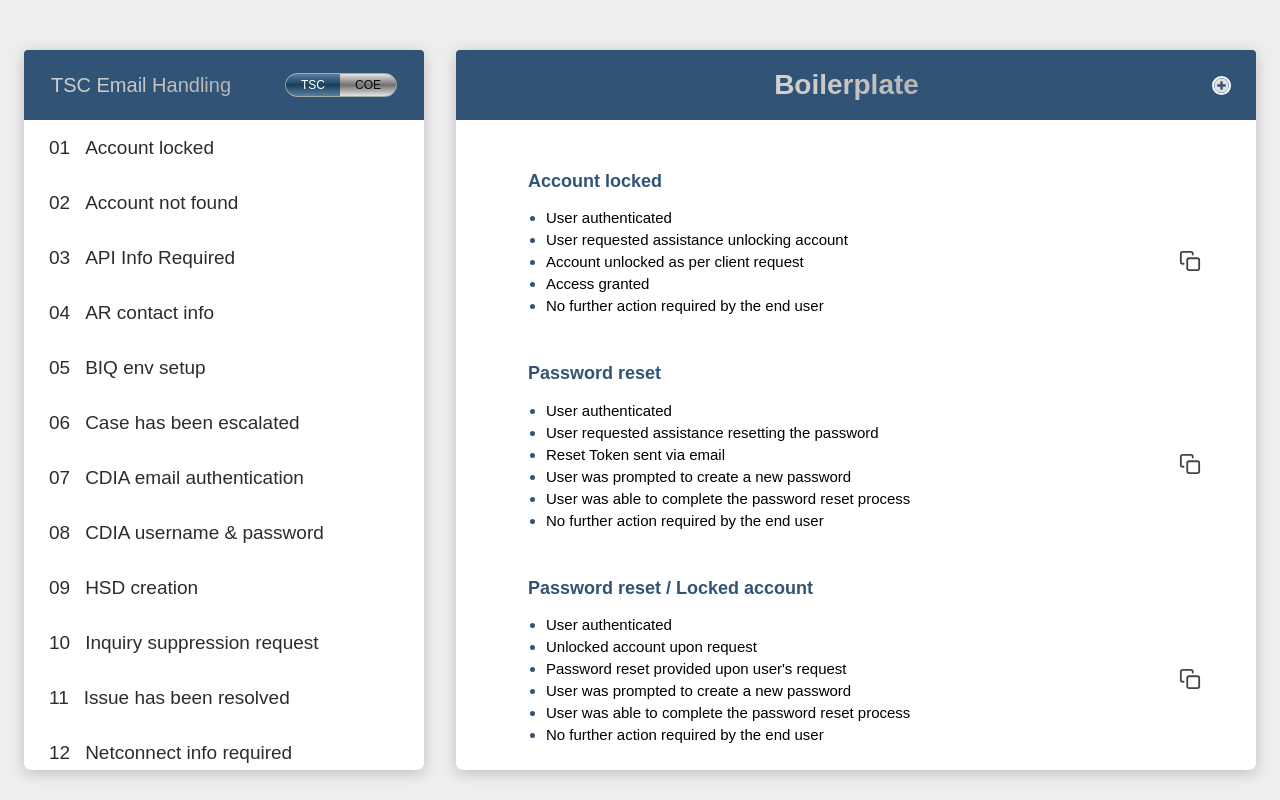
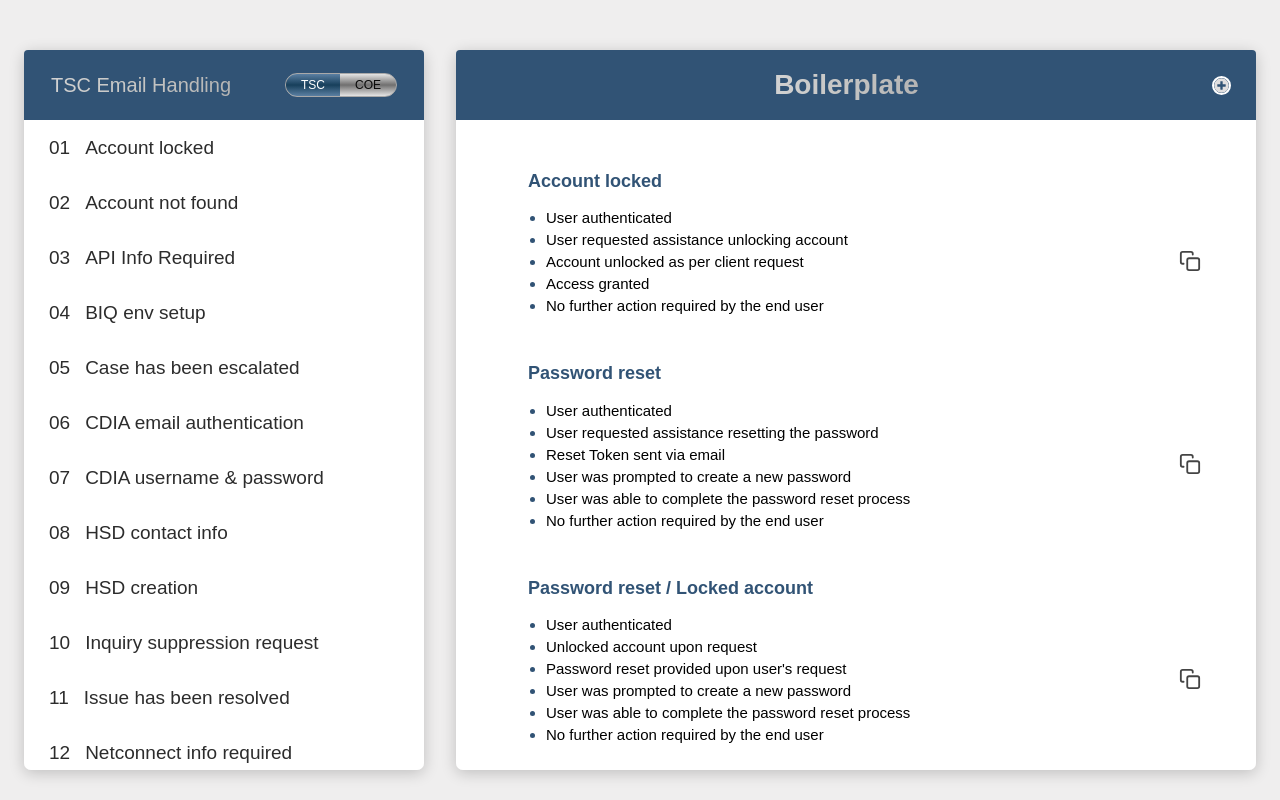
Before and after one commit to kingkongfrom/email-templates, a React (Vite) app: page / in a window 1280 px wide. Built offline with nearby package versions, Linux system fonts and the light colour scheme.

Commit message:
Removing AR Contact Info

```diff
--- a/src/components/EmailDetails.jsx
+++ b/src/components/EmailDetails.jsx
@@ -21,7 +21,7 @@ import AscendHandover from "./coe/AscendHandover";
 import IncidentEscalated from "./coe/IncidentEscalated";
 import { initialState, reducer } from "../reducer";
 import NetconnectInfoRequired from "./emails/NetconnectInfoRequired";
-import ARContactInfo from "./emails/ARContactInfo";
+import HSDContactInfo from "./emails/HSDContactInfo.jsx";
 
 /**
  * Component to display email details based on the selected email type.
@@ -44,7 +44,7 @@ const EmailDetails = ({ selectedEmail }) => {
         incidentNumber,
         phoneNumber,
         shortDescription,
-        accountRepName,
+        hsdName,
         encryption,
     }, dispatch] = useReducer(reducer, initialState);
 
@@ -69,7 +69,7 @@ const EmailDetails = ({ selectedEmail }) => {
         "Ascend handover": AscendHandover,
         "Incident has been escalated": IncidentEscalated,
         "Netconnect info required": NetconnectInfoRequired,
-        "AR contact info": ARContactInfo,
+        "HSD contact info": HSDContactInfo,
     };
 
     // Retrieve the component corresponding to the selected email
@@ -95,7 +95,7 @@ const EmailDetails = ({ selectedEmail }) => {
                             emailAddress={emailAddress}
                             phoneNumber={phoneNumber}
                             shortDescription={shortDescription}
-                            accountRepName={accountRepName}
+                            hsdName={hsdName}
                             encryption={encryption}
                         />
                         {/* Render subject component */}
@@ -121,7 +121,7 @@ const EmailDetails = ({ selectedEmail }) => {
                                 phoneNumber,
                                 shortDescription,
                                 incidentNumber,
-                                accountRepName,
+                                hsdName,
                                 encryption,
                             }} />
                         )}
--- a/src/components/emails/ARContactInfo.jsx
+++ b/src/components/emails/HSDContactInfo.jsx
@@ -2,11 +2,10 @@ import useCopyToClipboard from "../../hooks/useCopyToClipboard.js";
 import { Fragment } from "react";
 import capitalize from "../../utils/capitalize.js";
 import { boilerplate } from "../../data/data.js";
-import { FiCopy } from "react-icons/fi";
 import { ToastContainer } from "react-toastify";
 import IconComponent from "../ui/IconComponent.jsx";
 
-const ARContactInfo = ({ clientName, caseNumber, accountRepName, emailAddress }) => {
+const HSDContactInfo = ({ clientName, caseNumber, hsdName, emailAddress }) => {
     const [jsxContentRef, copyToClipboard] = useCopyToClipboard();
 
     return (
@@ -29,10 +28,10 @@ const ARContactInfo = ({ clientName, caseNumber, accountRepName, emailAddress })
                         <br/>
                     </Fragment>
                 )}
-                <p>Please reach out to your Experian Account Representative for further assistance.</p>
+                <p>Please reach out to your Head Security Designate for further assistance.</p>
                 <br/>
-                <h4>Account rep contact info:</h4>
-                <p>Name: <span className="bold">{accountRepName}</span></p>
+                <h4>Head Security Designate contact info:</h4>
+                <p>Name: <span className="bold">{hsdName}</span></p>
                 <p>Email address: <span className="bold">{emailAddress}</span></p>
                 <br/>
                 <p>{boilerplate.closing} <span className="bold">{boilerplate.tscContactNumber}</span></p>
@@ -44,4 +43,4 @@ const ARContactInfo = ({ clientName, caseNumber, accountRepName, emailAddress })
         </Fragment>
     );
 };
-export default ARContactInfo;
+export default HSDContactInfo;
--- a/src/components/ui/InputFields.jsx
+++ b/src/components/ui/InputFields.jsx
@@ -37,7 +37,7 @@ const InputFields = ({
                          emailAddress,
                          phoneNumber,
                          shortDescription,
-                         accountRepName,
+                         hsdName,
                      }) => {
 
     /**
@@ -112,18 +112,18 @@ const InputFields = ({
             condition: selectedEmail.name === "Ascend handover"
         },
         {
-            name: "accountRepName",
-            value: accountRepName,
-            setter: value => setInputValue(dispatch, { type: "setAccountRepName", payload: value }),
-            placeholder: "Account Rep Name",
-            condition: selectedEmail.name === "AR contact info",
+            name: "HSDContactInfo",
+            value: hsdName,
+            setter: value => setInputValue(dispatch, { type: "setHsdName", payload: value }),
+            placeholder: "HSD Name",
+            condition: selectedEmail.name === "HSD contact info",
         },
         {
             name: "emailAddress",
             value: emailAddress,
             setter: value => setInputValue(dispatch, { type: "setEmailAddress", payload: value }),
             placeholder: "Email address",
-            condition: selectedEmail.name === "Ascend handover" || selectedEmail.name === "AR contact info",
+            condition: selectedEmail.name === "Ascend handover" || selectedEmail.name === "HSD contact info",
             className: "email-input"
         },
         {
--- a/src/data/data.js
+++ b/src/data/data.js
@@ -120,8 +120,8 @@ export const emails = [
                 favorite: false,
             },
             {
-                name: "AR contact info",
-                subject: "Account Representative contact info",
+                name: "HSD contact info",
+                subject: "Head Security Designate contact info",
                 type: "TSC",
                 favorite: false,
             },
--- a/src/reducer.js
+++ b/src/reducer.js
@@ -15,7 +15,7 @@ const initialState = {
     incidentNumber: "",
     phoneNumber: "",
     shortDescription: "",
-    accountRepName: "",
+    hsdName: "",
     encryption: false,
 };
 
@@ -87,10 +87,10 @@ const reducer = (state, action) => {
                 ...state,
                 shortDescription: action.payload,
             };
-        case "setAccountRepName":
+        case "setHsdName":
             return {
                 ...state,
-                accountRepName: action.payload
+                hsdName: action.payload
             };
         case "setEncryption":
             return {
```
